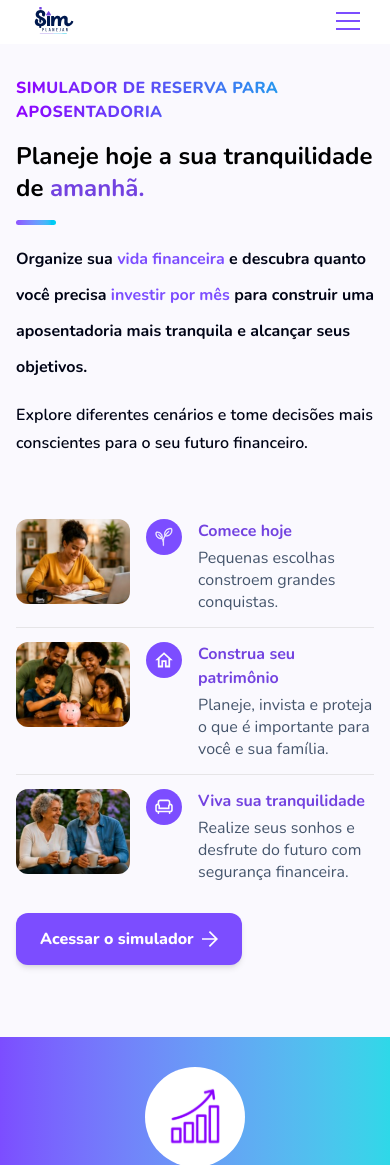
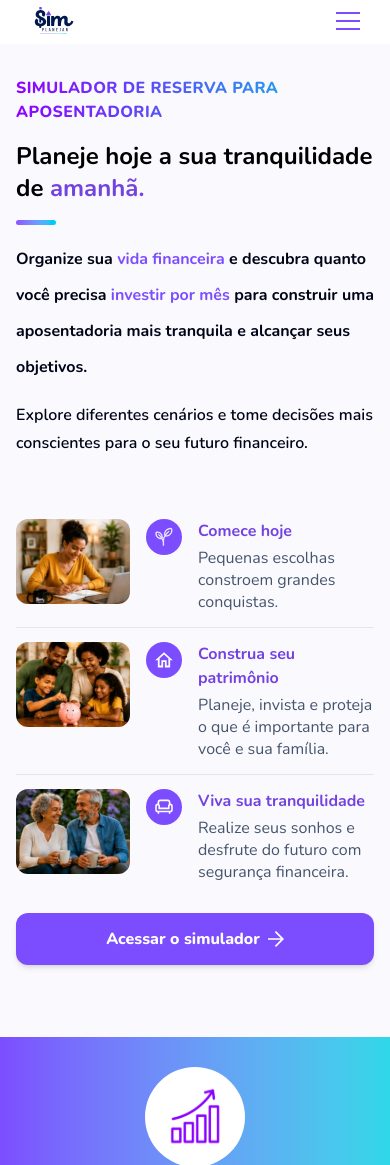
Before and after one commit to simplanejar/website-simplanejar, a Next.js app: page /simulador/de-renda-na-aposentadoria in a window 390 px wide. Shown: the top 1165 px of the page. Built offline with nearby package versions, Linux system fonts and the light colour scheme.

Commit message:
fix: button path corrected

```diff
--- a/components/pages/simulators/retirement/index.tsx
+++ b/components/pages/simulators/retirement/index.tsx
@@ -193,17 +193,15 @@ export default function RetirementSimulator() {
             ))}
           </div>
 
-          <button >
-            <div className="pt-4 sm:hidden">
+          <div className="pt-4 sm:hidden flex justify-center w-full">
             <a
-              href="/simulador"
-              className="w-full flex items-center justify-center gap-2 bg-primary hover:bg-[#7343E0] text-white font-extrabold py-3.5 px-6 rounded-xl shadow-md transition-all text-base"
+                href="/simulador/de-renda-na-aposentadoria/form"
+                className="w-full sm:w-auto inline-flex items-center justify-center gap-2 bg-primary hover:bg-[#7343E0] text-white font-extrabold py-3.5 px-6 rounded-xl shadow-md transition-all text-base text-center"
             >
-              Acessar o simulador
-              <IconArrow />
+                Acessar o simulador
+                <IconArrow />
             </a>
-          </div>
-          </button>
+            </div>
         </div>
       </section>
     </div>
```
